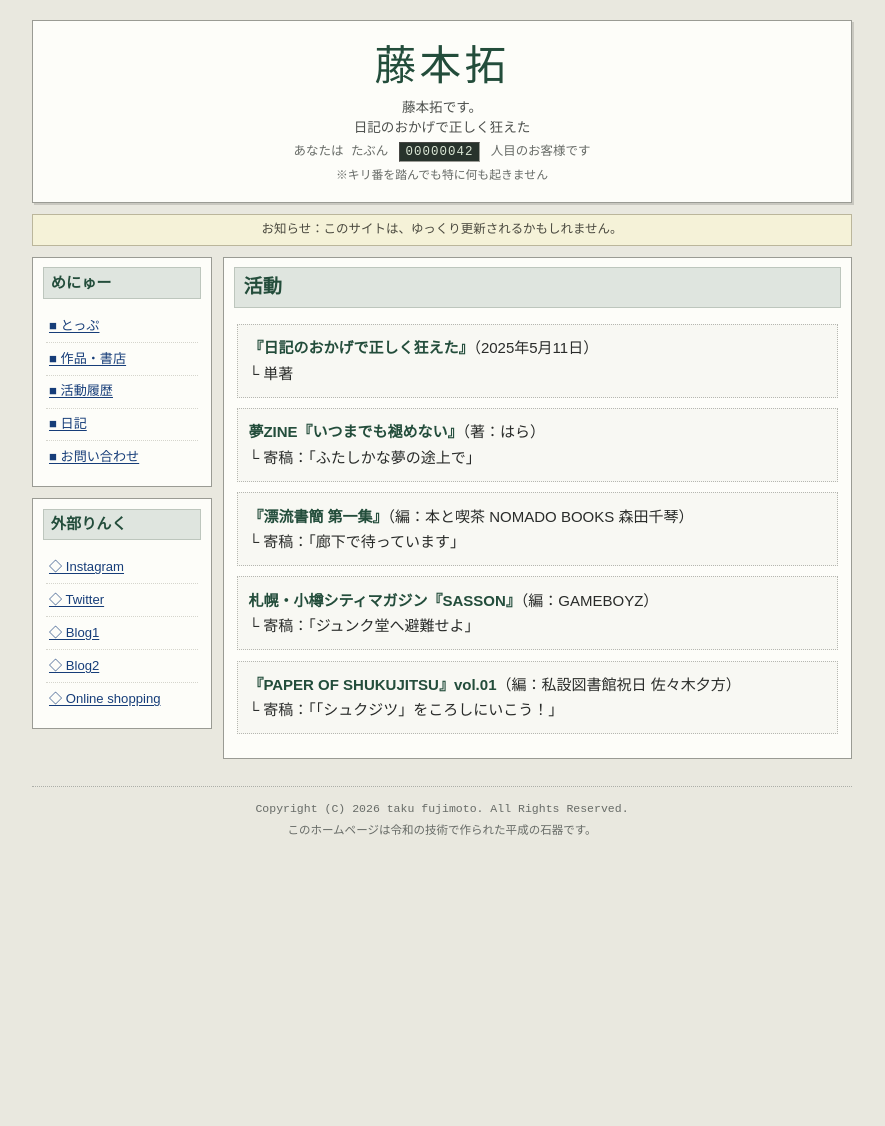
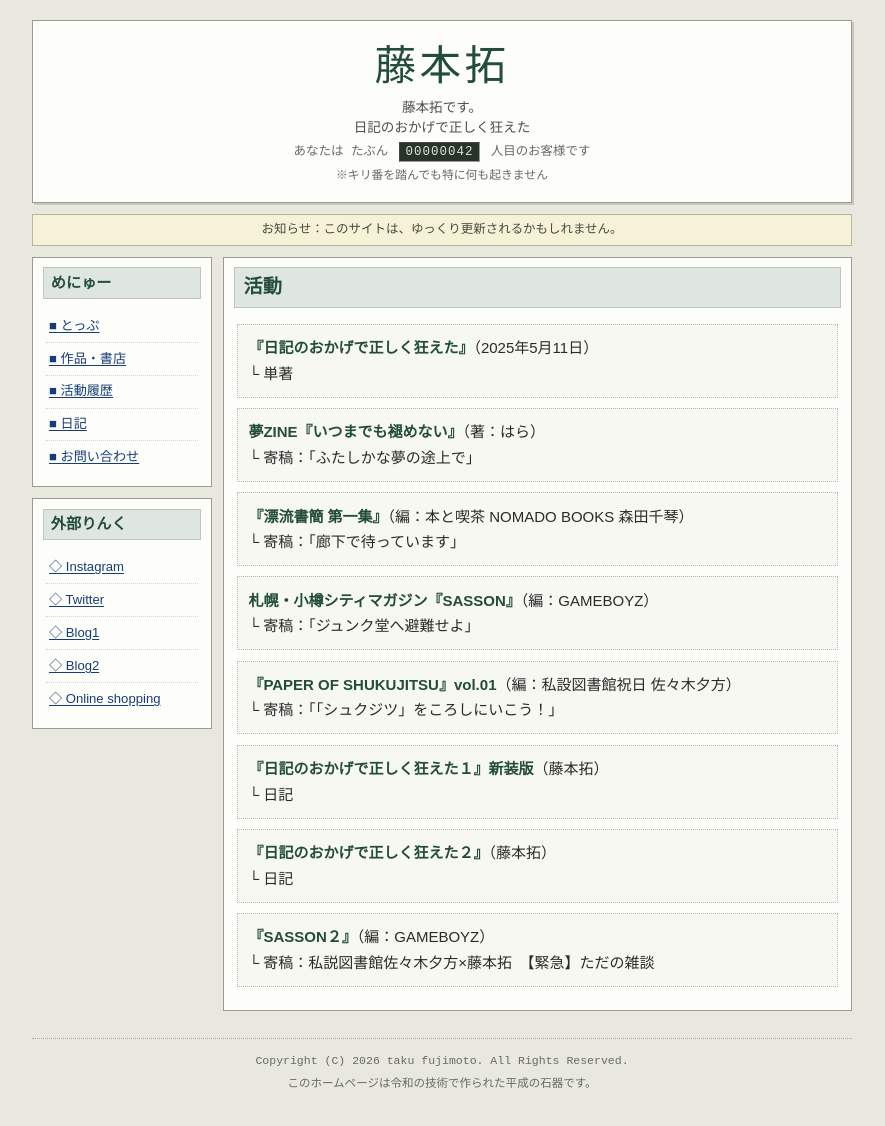
Before and after one commit to fujimototaku/fujimototaku.github.io, a Jekyll site: the page built from info.html, in a window 1280 px wide. Shown: the whole page, without its empty margins (198-1083 px from the left). Built offline with Jekyll 4.4.1, drawn with Linux system fonts in a browser that asks for light colours; before the commit the page ends 920 px from its top, so only the background shows below that.

Commit message:
更新: activity.yml

```diff
--- a/_data/activity.yml
+++ b/_data/activity.yml
@@ -15,3 +15,12 @@ items:
   - title: 『PAPER OF SHUKUJITSU』vol.01
     date: 編：私設図書館祝日 佐々木夕方
     detail: 寄稿：「「シュクジツ」をころしにいこう！」
+  - title: 『日記のおかげで正しく狂えた１』新装版
+    date: 藤本拓
+    detail: 日記
+  - title: 『日記のおかげで正しく狂えた２』
+    date: 藤本拓
+    detail: 日記
+  - title: 『SASSON２』
+    date: 編：GAMEBOYZ
+    detail: 寄稿：私説図書館佐々木夕方×藤本拓　【緊急】ただの雑談
```
